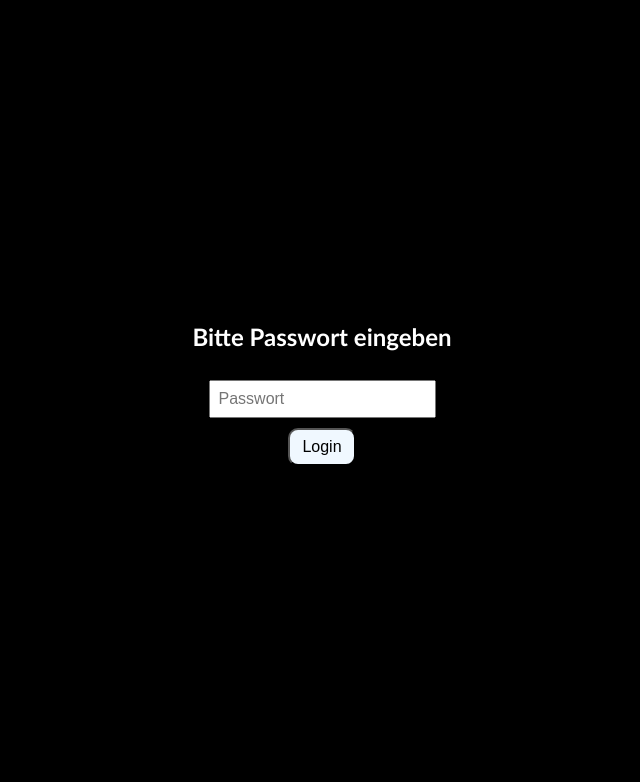
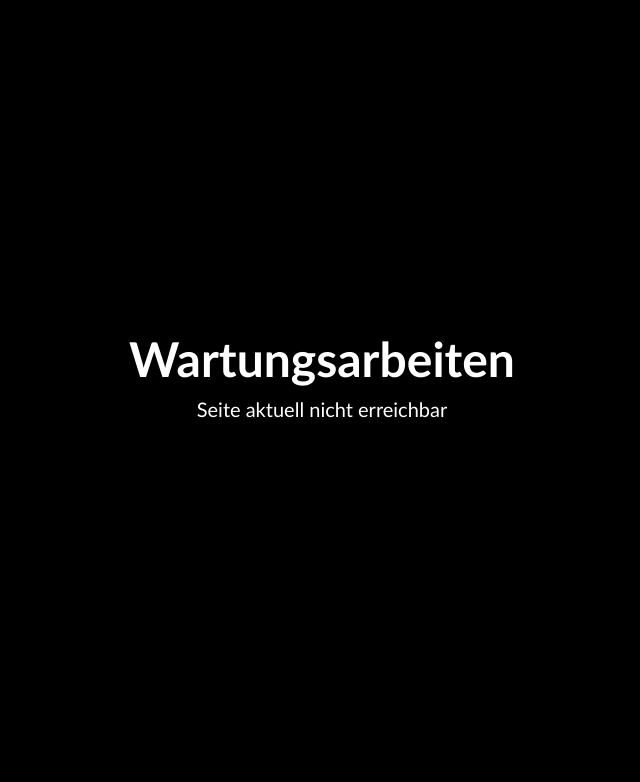
Before and after one commit to Joshi1531/saw_waehlinator, a plain HTML site: page index.html in a window 1280 px wide. Shown: the top 782 px of the page, without its empty margins (318-958 px from the left). Drawn offline with Linux system fonts and the light colour scheme.

Commit message:
Wartungsarbeiten text

```diff
--- a/index.html
+++ b/index.html
@@ -28,6 +28,14 @@
       margin-top: 10px;
       padding: 8px 12px;
       font-size: 16px;
+    }
+    #overlay h1 {
+      font-size: 48px;
+      margin: 0;
+    }
+    #overlay p {
+      font-size: 20px;
+      margin-top: 10px
     }
   </style>
 </head>
@@ -76,9 +84,11 @@
     <hr>
     <br><br><br>
     <div id="overlay">
-    <h2>Bitte Passwort eingeben</h2>
-    <input type="password" id="passwordInput" placeholder="Passwort">
-    <button onclick="checkPassword()">Login</button>
+    <h1>Wartungsarbeiten</h1>
+    <p>Seite aktuell nicht erreichbar</p>
+    <!--<h2>Bitte Passwort eingeben</h2>-->
+    <!--<input type="password" id="passwordInput" placeholder="Passwort">-->
+    <!--<button onclick="checkPassword()">Login</button>-->
     <p id="message"></p>
     </div>
     <script>
```
